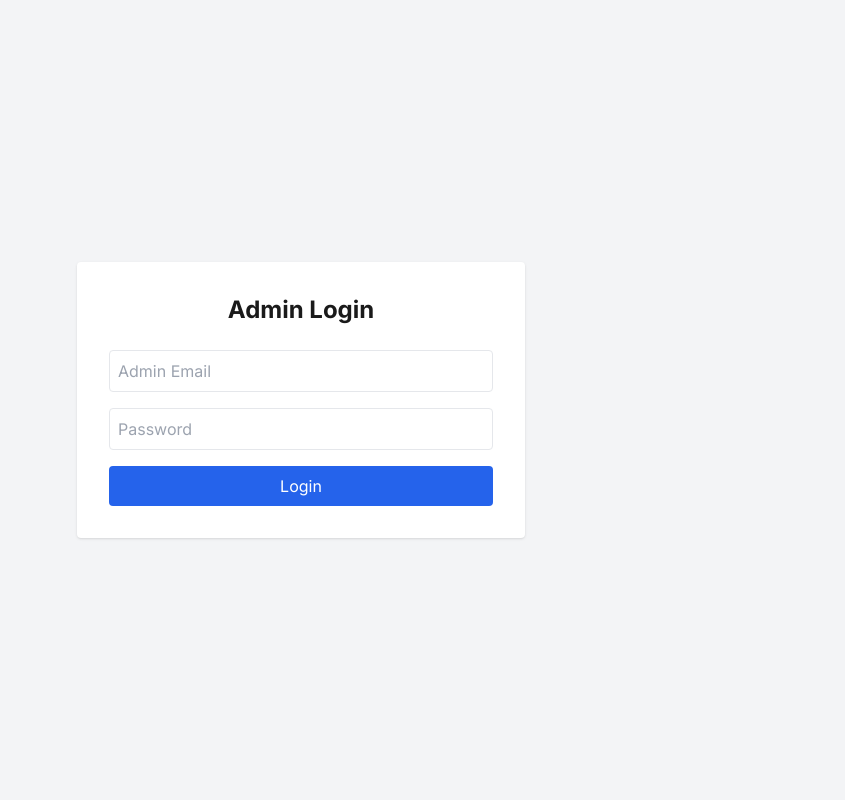
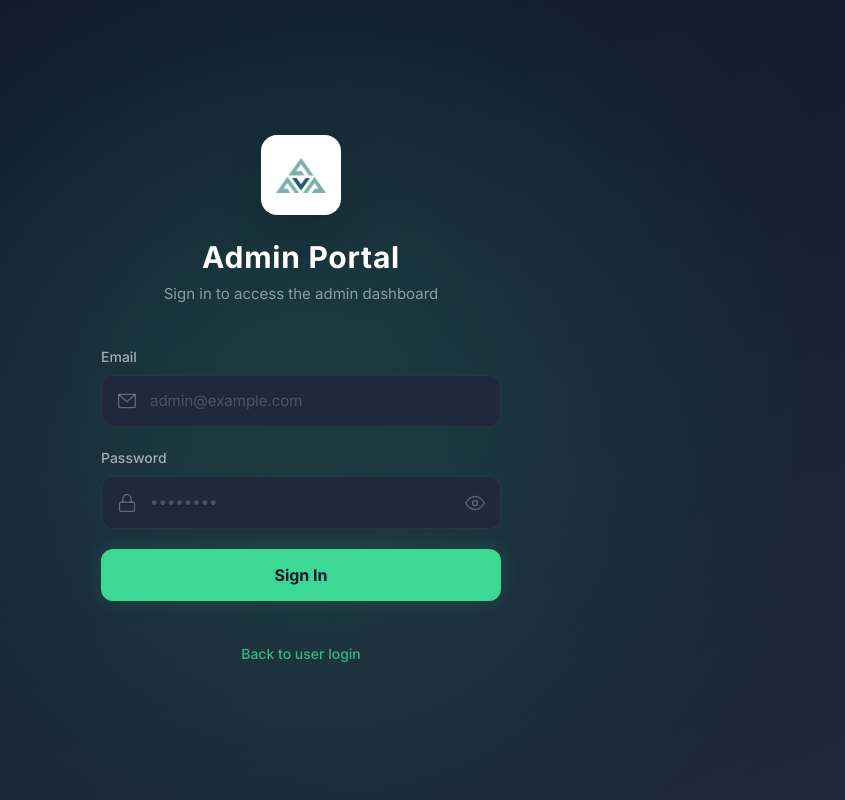
Before and after one commit to 1L-401/avaa-rms, a Next.js app in the folder frontend/: page /admin/login in a window 1280 px wide. Shown: the whole page, without its empty margins (339-1184 px from the left). Built offline with nearby package versions, Linux system fonts and the light colour scheme.

Commit message:
feat: admin login frontend

```diff
--- a/frontend/app/admin/login/page.tsx
+++ b/frontend/app/admin/login/page.tsx
@@ -2,21 +2,25 @@
 
 import { useState, useEffect } from 'react';
 import { useRouter } from 'next/navigation';
+import Image from 'next/image';
+import Link from 'next/link';
 import api from '@/lib/axios';
 
 export default function AdminLoginPage() {
     const [email, setEmail] = useState('');
     const [password, setPassword] = useState('');
+    const [showPassword, setShowPassword] = useState(false);
     const [error, setError] = useState('');
+    const [loading, setLoading] = useState(false);
     const router = useRouter();
 
     useEffect(() => { document.title = 'Admin Login | AVAA'; }, []);
 
     const handleSubmit = async (e: React.FormEvent) => {
         e.preventDefault();
+        setError('');
+        setLoading(true);
         try {
-            // Placeholder admin login logic
-            // In a real app, this would hit the backend API
             if (email === 'admin@avaa.com' && password === 'admin') {
                 router.push('/admin/dashboard');
             } else {
@@ -24,35 +28,130 @@ export default function AdminLoginPage() {
             }
         } catch (err) {
             setError('Login failed');
+        } finally {
+            setLoading(false);
         }
     };
 
     return (
-        <div className="flex min-h-screen flex-col items-center justify-center bg-gray-100">
-            <div className="w-full max-w-md bg-white p-8 rounded shadow">
-                <h1 className="text-2xl font-bold mb-6 text-center">Admin Login</h1>
-                {error && <p className="text-red-500 mb-4">{error}</p>}
-                <form onSubmit={handleSubmit} className="space-y-4">
+        <div className="relative min-h-screen flex items-center justify-center overflow-hidden" style={{ background: 'linear-gradient(160deg, #0f172a 0%, #1e293b 100%)' }}>
+
+            {/* ─── Decorative gradient shapes ─── */}
+            {/* ─── Centered Radial Gradient ─── */}
+            <div
+                className="absolute top-1/2 left-1/2 -translate-x-1/2 -translate-y-1/2 w-[1000px] h-[1000px] rounded-full opacity-20 blur-[120px] pointer-events-none"
+                style={{ background: 'radial-gradient(circle, #3CD894 0%, transparent 70%)' }}
+            />
+
+            {/* ─── Login Content ─── */}
+            <div className="relative z-10 w-full max-w-[400px] mx-4">
+                {/* Logo */}
+                <div className="flex flex-col items-center mb-10">
+                    <div className="w-20 h-20 rounded-2xl bg-white flex items-center justify-center mb-6 shadow-2xl">
+                        <Image src="/avaa_logo.png" alt="AVAA Logo" width={50} height={50} priority />
+                    </div>
+                    <h1 className="text-3xl font-bold text-white tracking-wide mb-2">Admin Portal</h1>
+                    <p className="text-[15px] text-white/50">Sign in to access the admin dashboard</p>
+                </div>
+
+                {/* Error */}
+                {error && (
+                    <div className="mb-6 p-3 rounded-lg bg-red-500/10 border border-red-500/20 text-red-400 text-sm text-center">
+                        {error}
+                    </div>
+                )}
+
+                <form onSubmit={handleSubmit} className="space-y-5">
+                    {/* Email */}
+                    <div>
+                        <label htmlFor="admin-email" className="block text-[14px] font-medium text-white/60 mb-2">
+                            Email
+                        </label>
+                        <div className="relative group">
+                            <div className="absolute inset-y-0 left-0 pl-4 flex items-center pointer-events-none transition-colors group-focus-within:text-[#3CD894]">
+                                <svg width="20" height="20" viewBox="0 0 24 24" fill="none" stroke="currentColor" strokeWidth="1.5" strokeLinecap="round" strokeLinejoin="round" className="text-white/30 group-focus-within:text-[#3CD894]">
+                                    <rect x="2" y="4" width="20" height="16" rx="2" />
+                                    <path d="M22 4L12 13L2 4" />
+                                </svg>
+                            </div>
                             <input
+                                id="admin-email"
                                 type="email"
-                        placeholder="Admin Email"
+                                placeholder="admin@example.com"
                                 value={email}
                                 onChange={(e) => setEmail(e.target.value)}
-                        className="w-full p-2 border rounded"
+                                className="w-full pl-12 pr-4 py-3.5 rounded-xl text-[15px] text-white placeholder-white/20 border border-white/5 focus:outline-none focus:ring-2 focus:ring-[#3CD894]/50 focus:border-transparent transition-all"
+                                style={{ background: '#1e293b' }}
                                 required
                             />
+                        </div>
+                    </div>
+
+                    {/* Password */}
+                    <div>
+                        <label htmlFor="admin-password" className="block text-[14px] font-medium text-white/60 mb-2">
+                            Password
+                        </label>
+                        <div className="relative group">
+                            <div className="absolute inset-y-0 left-0 pl-4 flex items-center pointer-events-none">
+                                <svg width="20" height="20" viewBox="0 0 24 24" fill="none" stroke="currentColor" strokeWidth="1.5" strokeLinecap="round" strokeLinejoin="round" className="text-white/30 group-focus-within:text-[#3CD894]">
+                                    <rect x="3" y="11" width="18" height="11" rx="2" ry="2" />
+                                    <path d="M7 11V7a5 5 0 0110 0v4" />
+                                </svg>
+                            </div>
                             <input
-                        type="password"
-                        placeholder="Password"
+                                id="admin-password"
+                                type={showPassword ? 'text' : 'password'}
+                                placeholder="••••••••"
                                 value={password}
                                 onChange={(e) => setPassword(e.target.value)}
-                        className="w-full p-2 border rounded"
+                                className="w-full pl-12 pr-12 py-3.5 rounded-xl text-[15px] text-white placeholder-white/20 border border-white/5 focus:outline-none focus:ring-2 focus:ring-[#3CD894]/50 focus:border-transparent transition-all"
+                                style={{ background: '#1e293b' }}
                                 required
                             />
-                    <button type="submit" className="w-full bg-blue-600 text-white p-2 rounded hover:bg-blue-700">
-                        Login
+                            <button
+                                type="button"
+                                onClick={() => setShowPassword(!showPassword)}
+                                className="absolute inset-y-0 right-0 pr-4 flex items-center text-white/30 hover:text-white/60 transition-colors"
+                            >
+                                {showPassword ? (
+                                    <svg width="20" height="20" viewBox="0 0 24 24" fill="none" stroke="currentColor" strokeWidth="1.5" strokeLinecap="round" strokeLinejoin="round">
+                                        <path d="M17.94 17.94A10.07 10.07 0 0112 20c-7 0-11-8-11-8a18.45 18.45 0 015.06-5.94M9.9 4.24A9.12 9.12 0 0112 4c7 0 11 8 11 8a18.5 18.5 0 01-2.16 3.19m-6.72-1.07a3 3 0 11-4.24-4.24" />
+                                        <line x1="1" y1="1" x2="23" y2="23" />
+                                    </svg>
+                                ) : (
+                                    <svg width="20" height="20" viewBox="0 0 24 24" fill="none" stroke="currentColor" strokeWidth="1.5" strokeLinecap="round" strokeLinejoin="round">
+                                        <path d="M1 12s4-8 11-8 11 8 11 8-4 8-11 8-11-8-11-8z" />
+                                        <circle cx="12" cy="12" r="3" />
+                                    </svg>
+                                )}
+                            </button>
+                        </div>
+                    </div>
+
+                    {/* Sign In Button */}
+                    <button
+                        type="submit"
+                        disabled={loading}
+                        className="w-full py-3.5 rounded-xl text-[#0f172a] font-bold text-[16px] transition-all duration-200 hover:shadow-lg hover:shadow-[#3CD894]/20 hover:scale-[1.02] active:scale-[0.98] disabled:opacity-50 disabled:cursor-not-allowed mt-4"
+                        style={{
+                            background: '#3CD894',
+                            boxShadow: '0 0 20px rgba(60, 216, 148, 0.15)'
+                        }}
+                    >
+                        {loading ? 'Signing in...' : 'Sign In'}
                     </button>
                 </form>
+
+                {/* Back to user login */}
+                <p className="text-center mt-10">
+                    <Link
+                        href="/user/signin"
+                        className="text-[14px] font-medium text-[#3CD894]/80 hover:text-[#3CD894] transition-colors"
+                    >
+                        Back to user login
+                    </Link>
+                </p>
             </div>
         </div>
     );
```
Lines whose indentation alone changed are shown as unchanged.
